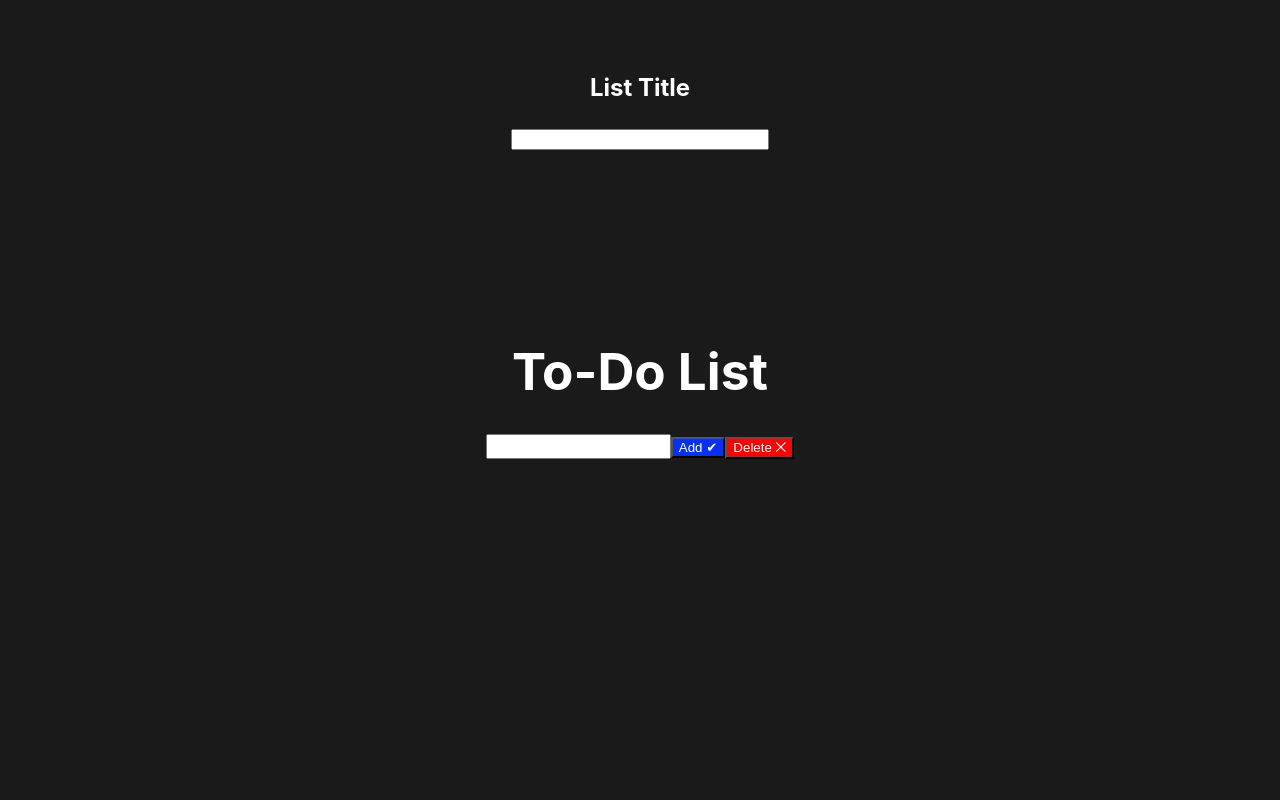
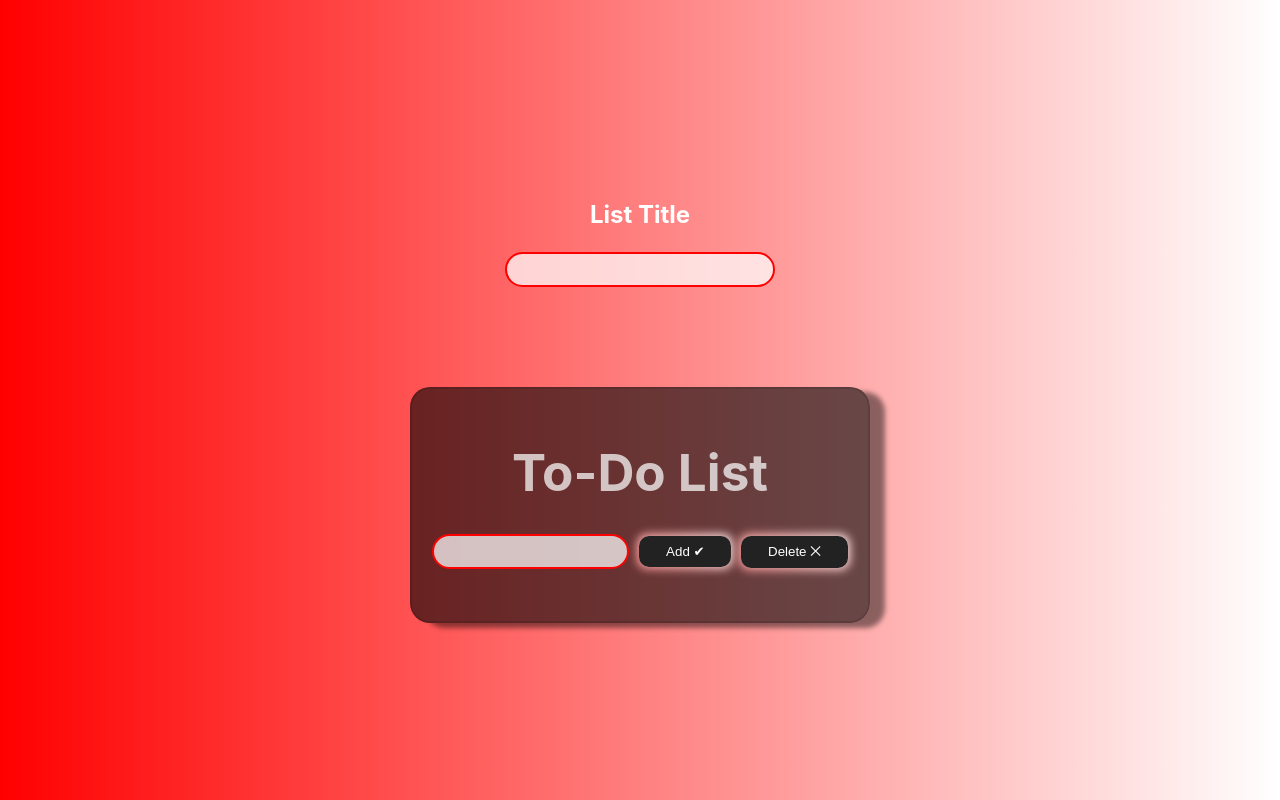
Before and after one commit to martinacev/todo-react, a React (Vite) app: page / in a window 1280 px wide. Built offline with nearby package versions, Linux system fonts and the light colour scheme.

Commit message:
Todo style css finished (#10)
Css Styling

```diff
--- a/package.json
+++ b/package.json
@@ -11,7 +11,8 @@
   },
   "dependencies": {
     "react": "^18.2.0",
-    "react-dom": "^18.2.0"
+    "react-dom": "^18.2.0",
+    "uuid": "^9.0.1"
   },
   "devDependencies": {
     "@types/react": "^18.2.15",
--- a/src/components/Todo/ButtonSelect.jsx
+++ b/src/components/Todo/ButtonSelect.jsx
@@ -3,8 +3,8 @@ import classes from "./ButtonSelect.module.css";
 
 const ButtonSelect = ({ handleDeleteSelected }) => {
 	return (
-		<div className={classes.button}>
-			<button className={classes.select} onClick={handleDeleteSelected}>
+		<div className={classes.buttonSelect}>
+			<button className={classes.button} onClick={handleDeleteSelected}>
 				Delete Selected ⨉
 			</button>
 		</div>
--- a/src/components/Todo/ButtonSelect.module.css
+++ b/src/components/Todo/ButtonSelect.module.css
@@ -1,8 +1,55 @@
 .button {
-	display: flex;
-	justify-content: end;
+	padding: 0.6em 2em;
+	border: none;
+	outline: none;
+	color: white;
+	background: rgba(255, 255, 255, 0.719);
+	cursor: pointer;
+	position: relative;
+	z-index: 0;
+	border-radius: 10px;
+	user-select: none;
+	-webkit-user-select: none;
+	touch-action: manipulation;
 }
 
-.select {
-	background-color: red;
+.button:before {
+	content: "";
+	background: linear-gradient(45deg, #ff0000, white);
+	position: absolute;
+	top: -2px;
+	left: -2px;
+	background-size: 400%;
+	z-index: -1;
+	filter: blur(5px);
+	-webkit-filter: blur(5px);
+	width: calc(100% + 4px);
+	height: calc(100% + 4px);
+	animation: glowing-button-85 20s linear infinite;
+	transition: opacity 0.3s ease-in-out;
+	border-radius: 10px;
 }
+
+@keyframes glowing-button-85 {
+	0% {
+		background-position: 0 0;
+	}
+	50% {
+		background-position: 400% 0;
+	}
+	100% {
+		background-position: 0 0;
+	}
+}
+
+.button:after {
+	z-index: -1;
+	content: "";
+	position: absolute;
+	width: 100%;
+	height: 100%;
+	background: #222;
+	left: 0;
+	top: 0;
+	border-radius: 10px;
+}
--- a/src/components/Todo/ListActions.jsx
+++ b/src/components/Todo/ListActions.jsx
@@ -3,11 +3,15 @@ import classes from "./ListActions.module.css";
 
 const ListActions = ({ handleAddTodo, handleDeleteAll }) => {
 	return (
-		<div>
-			<button onClick={handleAddTodo}>Add ✔</button>
-			<button onClick={handleDeleteAll} className={classes.deletebtn}>
-				Delete ⨉
-			</button>
+		<div className={classes.buttons}>
+			<div className={classes.wraper}>
+				<button onClick={handleAddTodo} className={classes.button}>
+					Add ✔
+				</button>
+				<button onClick={handleDeleteAll} className={classes.button}>
+					Delete ⨉
+				</button>
+			</div>
 		</div>
 	);
 };
--- a/src/components/Todo/ListActions.module.css
+++ b/src/components/Todo/ListActions.module.css
@@ -1,3 +1,64 @@
-.deletebtn {
-	background-color: red;
+.button {
+	padding: 0.6em 2em;
+	border: none;
+	outline: none;
+	color: white;
+	background: rgba(255, 255, 255, 0.719);
+	cursor: pointer;
+	position: relative;
+	z-index: 0;
+	border-radius: 10px;
+	user-select: none;
+	-webkit-user-select: none;
+	touch-action: manipulation;
 }
+
+.button:before {
+	content: "";
+	background: linear-gradient(45deg, #ff0000, white);
+	position: absolute;
+	top: -2px;
+	left: -2px;
+	background-size: 400%;
+	z-index: -1;
+	filter: blur(5px);
+	-webkit-filter: blur(5px);
+	width: calc(100% + 4px);
+	height: calc(100% + 4px);
+	animation: glowing-button-85 20s linear infinite;
+	transition: opacity 0.3s ease-in-out;
+	border-radius: 10px;
+}
+
+@keyframes glowing-button-85 {
+	0% {
+		background-position: 0 0;
+	}
+	50% {
+		background-position: 400% 0;
+	}
+	100% {
+		background-position: 0 0;
+	}
+}
+
+.button:after {
+	z-index: -1;
+	content: "";
+	position: absolute;
+	width: 100%;
+	height: 100%;
+	background: #222;
+	left: 0;
+	top: 0;
+	border-radius: 10px;
+}
+
+.wraper {
+	display: flex;
+	flex-direction: row;
+	align-items: center;
+	height: 30px;
+
+	gap: 10px;
+}
--- a/src/components/Todo/ListTitle.module.css
+++ b/src/components/Todo/ListTitle.module.css
@@ -1,12 +1,4 @@
-.title {
-	position: fixed;
-	top: 0;
-	margin-top: 50px;
-	align-items: center;
-	justify-content: center;
-}
-
 .input {
 	width: 250px;
-	height: auto;
+	max-height: 144px;
 }
--- a/src/components/Todo/TodoList.jsx
+++ b/src/components/Todo/TodoList.jsx
@@ -1,13 +1,16 @@
 import PropTypes from "prop-types";
+import classes from "./TodoList.module.css";
 
 const TodoList = ({ todos, handleToggleSelection, handleDeleteItems }) => {
 	return (
-		<ul>
+		<ul className={classes.items}>
 			{todos.map((todo) => (
 				<li key={todo.id}>
 					<input type="checkbox" onChange={() => handleToggleSelection(todo.id)} />
 					{todo.text}
-					<span onClick={() => handleDeleteItems(todo.id)}> ⨉</span>
+					<span className={classes.deleteButton} onClick={() => handleDeleteItems(todo.id)}>
+						⨉
+					</span>
 				</li>
 			))}
 		</ul>
--- /dev/null
+++ b/src/components/Todo/TodoList.module.css
@@ -0,0 +1,17 @@
+.items {
+	max-height: 300px;
+	width: 100%;
+	display: flex;
+	flex-direction: column;
+	justify-content: start;
+	align-items: start;
+}
+
+.deleteButton {
+	display: none;
+	cursor: pointer;
+}
+
+li:hover .deleteButton {
+	display: inline;
+}
--- a/src/components/Todo/index.jsx
+++ b/src/components/Todo/index.jsx
@@ -5,15 +5,18 @@ import TodoList from "./TodoList";
 import ListTitle from "./ListTitle";
 import ButtonSelect from "./ButtonSelect";
 
+import { v4 as uuidv4 } from "uuid";
+
 const Todo = () => {
 	const [todos, setTodos] = useState([]);
 	const [newTodo, setNewTodo] = useState("");
 	const [selectedItems, setSelectedItems] = useState([]);
 
 	const handleAddTodo = () => {
+		uuidv4();
 		if (newTodo.trim() !== "") {
 			const newTodoItem = {
-				id: new Date().getTime().toString(),
+				id: uuidv4(),
 				text: newTodo.trim(),
 			};
 
@@ -31,7 +34,7 @@ const Todo = () => {
 		setTodos(newTodos);
 	};
 
-	const handleToggSelection = (id) => {
+	const handleToggleSelection = (id) => {
 		if (selectedItems.includes(id)) {
 			setSelectedItems(selectedItems.filter((item) => item.id !== id));
 		} else {
@@ -46,9 +49,10 @@ const Todo = () => {
 	};
 
 	return (
+		<div className="todo-container">
+			<ListTitle />
 			<div className="main">
-			<ListTitle />
-			<h1>To-Do List</h1>
+				<h1 className="todoName">To-Do List</h1>
 				<div className="wrap">
 					<AddtodoInput value={newTodo} setValue={setNewTodo} handleAdd={handleAddTodo} />
 					<ListActions
@@ -58,13 +62,14 @@ const Todo = () => {
 					/>
 				</div>
 				<TodoList
-				handleToggleSelection={handleToggSelection}
+					handleToggleSelection={handleToggleSelection}
 					selectedItems={selectedItems}
 					handleDeleteItems={handleDeleteItems}
 					todos={todos}
 				/>
 				{todos.length > 1 && <ButtonSelect handleDeleteSelected={handleDeleteSelected} />}
 			</div>
+		</div>
 	);
 };
 
--- a/src/index.css
+++ b/src/index.css
@@ -30,6 +30,8 @@ body {
 	min-height: 100vh;
 	background-color: #1a1a1a;
 	color: white;
+
+	background-image: linear-gradient(to right, red, white);
 }
 
 h1 {
@@ -53,7 +55,7 @@ h1 {
 }
 
 li {
-	list-style-type: decimal;
+	list-style: decimal;
 }
 
 span {
@@ -66,10 +68,23 @@ span {
 	justify-content: center;
 	flex-direction: column;
 	align-items: center;
+
+	background-color: rgba(0, 0, 0, 0.589);
+	border: 2px solid rgba(0, 0, 0, 0.137);
+	border-radius: 20px;
+	box-shadow: 15px 5px 5px rgba(0, 0, 0, 0.452);
+
+	height: auto;
+	padding: 20px;
+
+	margin-top: 100px;
 }
 
 .wrap {
 	display: flex;
+	align-items: center;
+
+	gap: 10px;
 }
 
 #root {
@@ -78,3 +93,24 @@ span {
 	padding: 2rem;
 	text-align: center;
 }
+
+.todoName {
+	color: rgba(255, 255, 255, 0.719);
+}
+
+input {
+	border: 2px solid red;
+	border-radius: 20px;
+	padding: 8px;
+
+	background-color: rgba(255, 255, 255, 0.719);
+}
+
+.todo-container {
+	display: flex;
+	flex-direction: column;
+}
+
+ul {
+	overflow: auto;
+}
```
Also changed, not shown: 1 other file (tests, documents, lock files or other folders). Lines whose indentation alone changed are shown as unchanged.
